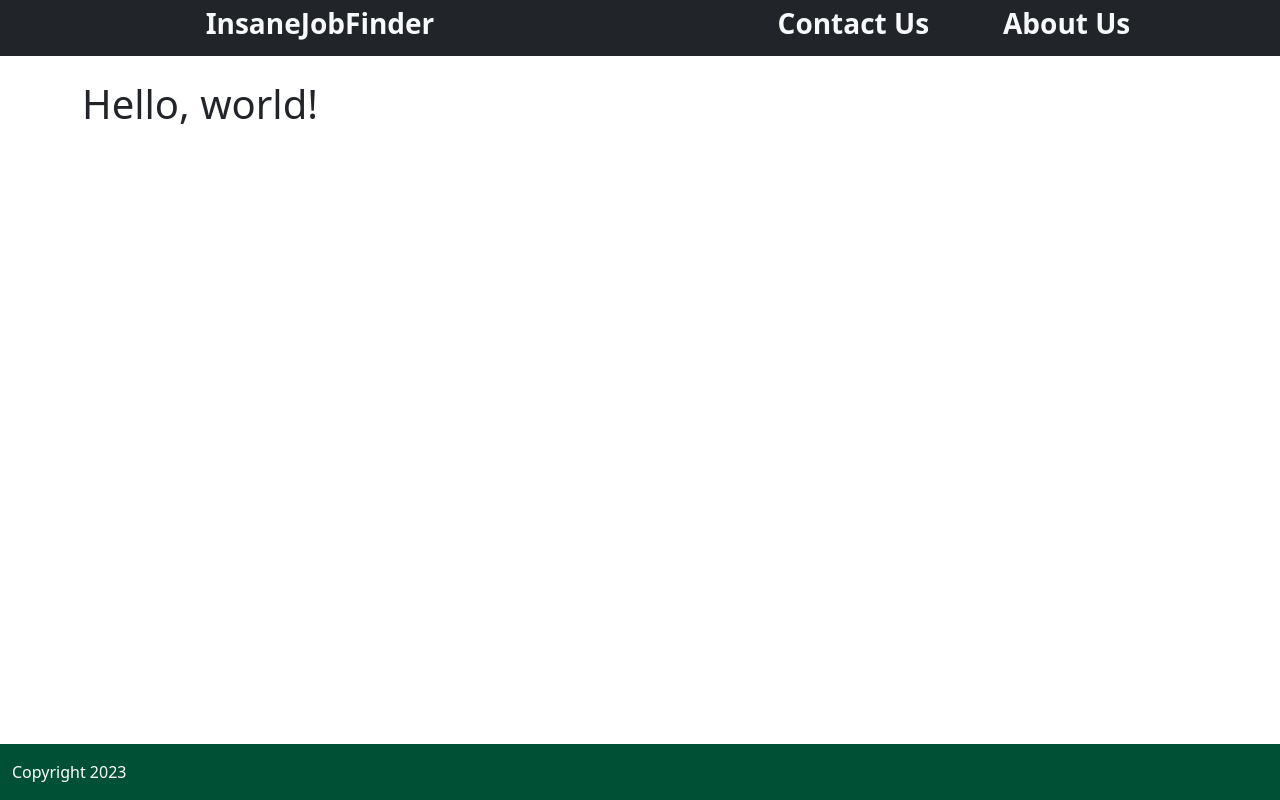
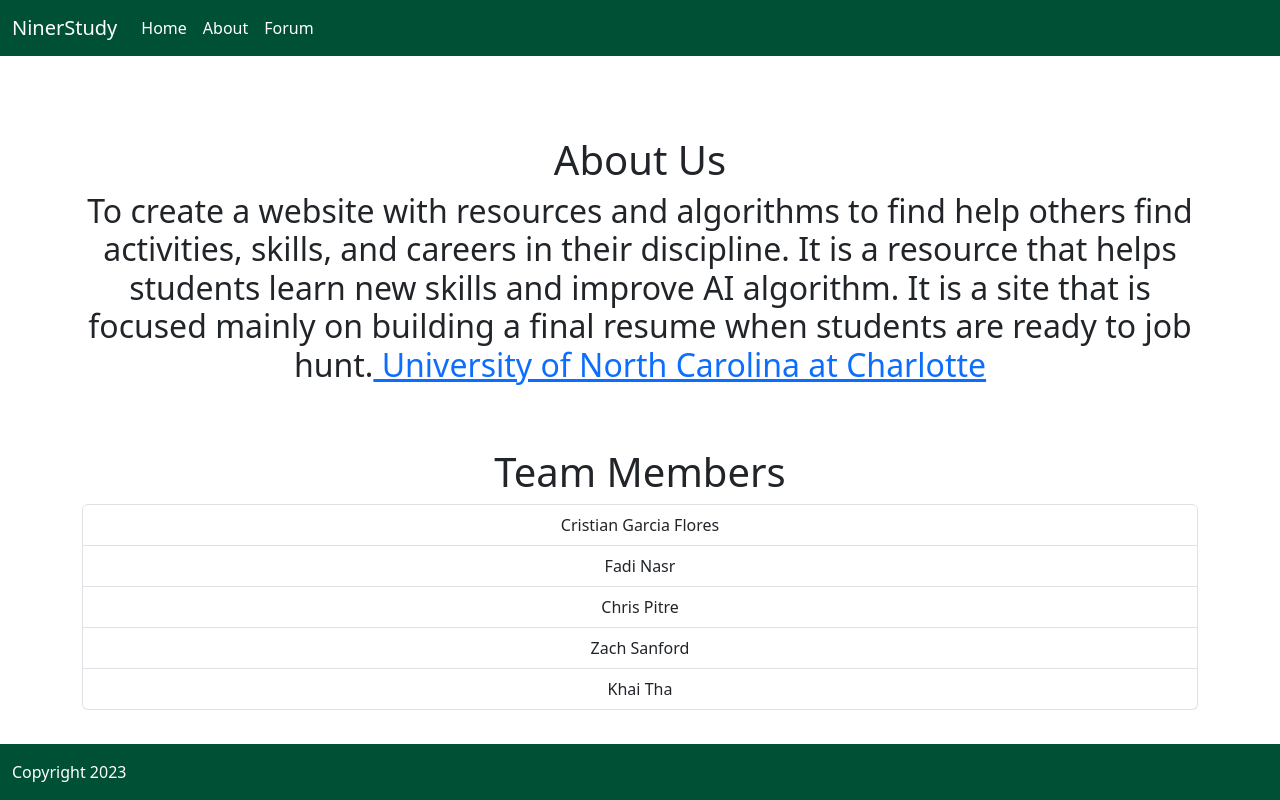
Before and after one commit to chris-pitre/ITSC-3155-Design-Group-19, a Python web app: template templates/About.html in a window 1280 px wide. Run offline with Jinja, Linux system fonts and the light colour scheme; the template is opened without the code that fills it, so the values that code supplies are empty.

Commit message:
Update About.html

```diff
--- a/templates/About.html
+++ b/templates/About.html
@@ -1,60 +1,7 @@
 {%extends '_layout.html' %}
 {% block title %} NinerStudy | About Us {% endblock %}
 {% block body %}
-<body>
-    <h1>Hello, world!</h1>
-
-</html>
-
-<header class="fixed-top">
-    <div class="container-fluid bg-dark text-center">
-        <div class="row">
-            <div class="col-6">
-                <a href="index.html">
-                    <button type="button" class="btn btn-outline-dark">
-                        <h3 class="fw-semibold  text-light ">InsaneJobFinder</h3>
-                    </button>
-                </a>
-            </div>
-            <div class="col-1"></div>
-            <div class="col-2">
-                <a href="contactus.html">
-                    <button type="button" class="btn btn-outline-dark">
-                        <h3 class="fw-semibold  text-light">Contact Us</h3>
-                    </button>
-                </a>
-            </div>
-            <div class="col-2">
-                <a href="aboutus.html">
-                    <button type="button" class="btn btn-outline-dark">
-                        <h3 class="fw-semibold  text-light ">About Us</h3>
-                    </button>
-                </a>
-            </div>
-        </div>
-    </div>
-</header>
-
-<header class="fixed-bottom">
-    <div class="container-fluid bg-dark text-center">
-        <div class="row">
-            <div class="col-6">
-                <a href="index.html">
-                    <button type="button" class="btn btn-outline-dark">
-                        <h3 class="fw-semibold  text-light ">Copyright 2023</h3>
-                    </button>
-                </a>
-            </div>
-        </div>
-    </div>
-</header>
-
-<body>
-{% endblock %}
-</head>
-
-
-    <h1 class="text-center"><font color= white>.......</font></h1>
+<h1 class="text-center"><font color= white>.......</font></h1>
     <h1 class="text-center">About Us</h1>
     <h2 class="text-center w-60">To create a website with resources and algorithms to find help others find activities, skills, and careers in their discipline.
         It is a resource that helps students learn new skills and improve AI algorithm.
@@ -70,5 +17,4 @@
         <li class="text-center list-group-item">Zach Sanford</li>
         <li class="text-center list-group-item">Khai Tha</li>
       </ul>
-
-</body>
+{% endblock %}
```
